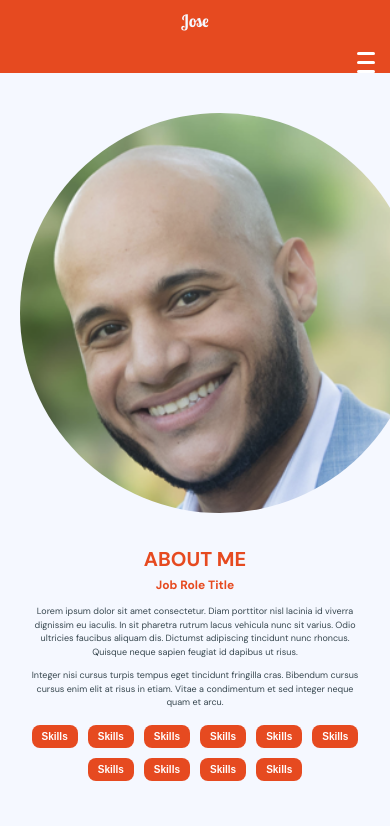
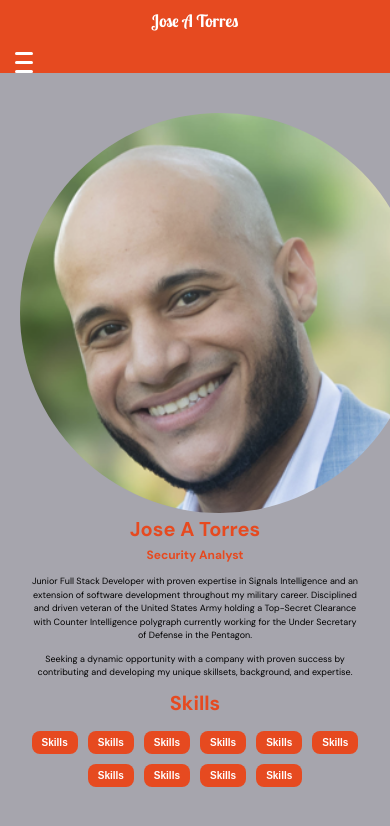
Before and after one commit to Joseatorres513/FSDI-116, a plain HTML site: page index.html in a window 390 px wide. Shown: the top 826 px of the page. Drawn offline with Linux system fonts and the light colour scheme; a script that the page names is missing.

Commit message:
FSDI 116 Final

```diff
--- a/css/base.css
+++ b/css/base.css
@@ -1,6 +1,6 @@
 :root {
-    --primary-color: #37474F;
-    --background-color: #F5F8FF;
+    --primary-color: #000000;
+    --background-color: #A6A5AD;
     --header-orange: #e64a20;
     --text-light: #ffffff;
     --lobster-font: "Lobster Two", sans-serif;
@@ -25,7 +25,7 @@ h1 {
 }
 
 h2 {
-    color: var(--background-color);
+    color: var(--text-light);
     font-family: var(--lobster-font);
     font-size: 1.7rem;
 }
@@ -88,7 +88,7 @@ h2 {
     font-size: 1.2rem;
 }
 
-.skills-tech {
+.skills-list {
     margin-top: 1.5rem;
     display: flex;
     flex-wrap: wrap;
@@ -96,7 +96,7 @@ h2 {
     gap: 1rem;
 }
 
-.skills-tech .btn {
+.skills-list .btn {
     padding: 0.6rem 1rem;
     border: none;
     border-radius: 8px;
@@ -108,6 +108,6 @@ h2 {
     transition: background-color 0.3s;
 }
 
-.skills-tech .btn:hover {
+.skills-list .btn:hover {
     background-color: #cc3e1c;
 }
--- a/css/header.css
+++ b/css/header.css
@@ -8,7 +8,7 @@ header {
     color: var(--text-light);
     justify-content: center;
     display: flex;
-    align-items: center;
+
 }
 
 /* Left Side */
@@ -51,7 +51,7 @@ header {
     width: 30px;
     background-color: white;
     height: 3px;
-    margin: 6px 0px;
+    margin: 6px auto;
     display: block;
 }
 
--- a/css/responsive.css
+++ b/css/responsive.css
@@ -4,9 +4,12 @@
         font-size: 10px;
     }
 
+    label {
+        cursor: pointer;
+    }
+
     header {
         flex-direction: column;
-        align-items: center;
         height: auto;
         padding: 1rem;
     }
@@ -30,11 +33,11 @@
     }
 
     .nav-options {
-        margin: 1rem 0px;
+        margin: 2rem 0px;
         display: flex;
         flex-direction: column;
         align-items: center;
-        width: 100%;
+        width: column;
     }
 
     .nav-options a {
@@ -59,7 +62,6 @@
         width: 28px;
         height: 22px;
         cursor: pointer;
-        margin-left: auto;
         padding: 0.5rem;
     }
 
@@ -105,6 +107,7 @@
     .about-container {
         flex-direction: column;
         text-align: center;
+        display: block;
     }
 
     .headshot img {
@@ -135,7 +138,7 @@
     }
 
     .headshot img {
-        width: 160px;
-        height: 160px;
+        width: 400px;
+        height: 400px;
     }
 }
--- a/index.html
+++ b/index.html
@@ -17,7 +17,7 @@
         href="https://fonts.googleapis.com/css2?family=DM+Sans:ital,opsz,wght@0,9..40,100..1000;1,9..40,100..1000&family=Lobster+Two:ital,wght@0,400;0,700;1,400;1,700&display=swap"
         rel="stylesheet" />
 
-    <title>116 Portfolio - Jose</title>
+    <title>116 Portfolio - Jose A Torres</title>
 </head>
 
 <body>
@@ -26,7 +26,7 @@
     <header class="site-header">
         <div class="header-left-side">
             <a href="">
-                <h2>Jose</h2>
+                <h2>Jose A Torres</h2>
             </a>
         </div>
 
@@ -59,22 +59,19 @@
             <!-- Right Side: Info -->
             <div class="about-right">
                 <div class="about-text">
-                    <h2>ABOUT ME</h2>
-                    <h4 class="job-title">Job Role Title</h4>
+                    <h2>Jose A Torres</h2>
+                    <h4 class="job-title">Security Analyst</h4>
 
                     <p>
-                        Lorem ipsum dolor sit amet consectetur. Diam porttitor nisl lacinia id viverra dignissim eu iaculis.
-                        In sit pharetra rutrum lacus vehicula nunc sit varius. Odio ultricies faucibus aliquam dis.
-                        Dictumst adipiscing tincidunt nunc rhoncus. Quisque neque sapien feugiat id dapibus ut risus.
+                        Junior Full Stack Developer with proven expertise in Signals Intelligence and an extension of software development throughout my military career. Disciplined and driven veteran of the United States Army holding a Top-Secret Clearance with Counter Intelligence polygraph currently working for the Under Secretary of Defense in the Pentagon.
                     </p>
 
                     <p>
-                        Integer nisi cursus turpis tempus eget tincidunt fringilla cras. Bibendum cursus cursus enim
-                        elit at risus in etiam. Vitae a condimentum et sed integer neque quam et arcu.
+                        Seeking a dynamic opportunity with a company with proven success by contributing and developing my unique skillsets, background, and expertise.
                     </p>
 
-                    <!-- Add only this skills buttons container below existing paragraphs -->
-                    <div class="skills-tech">
+                    <h2>Skills</h2>
+                    <div class="skills-list">
                         <button class="btn skill">Skills</button>
                         <button class="btn skill">Skills</button>
                         <button class="btn skill">Skills</button>
```
